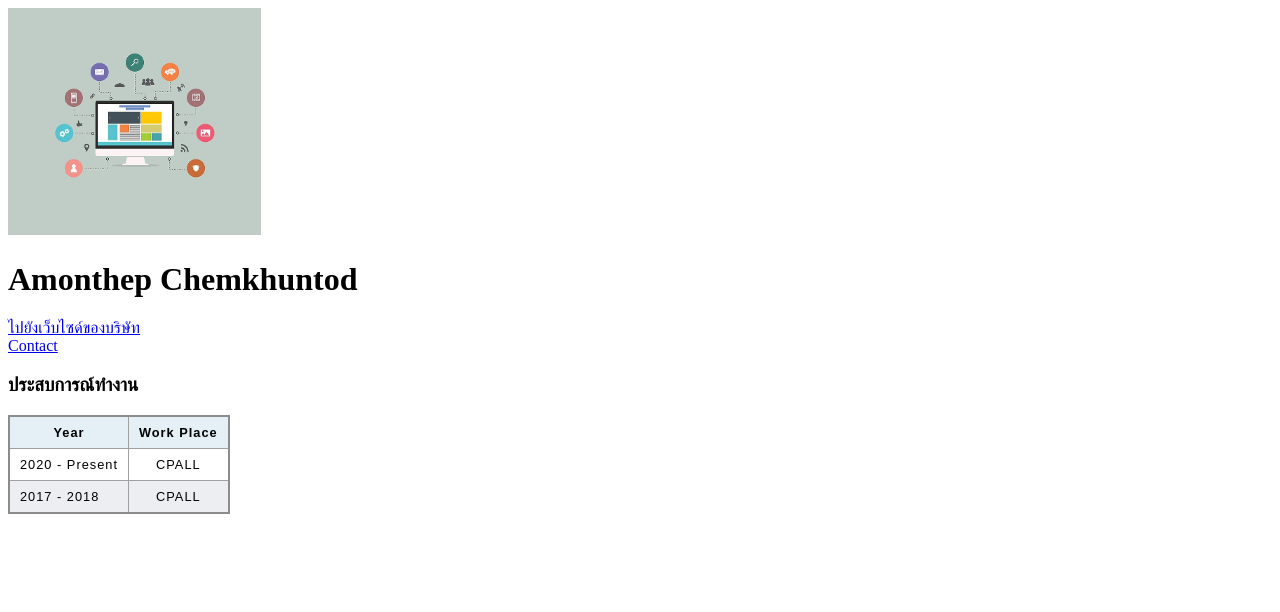
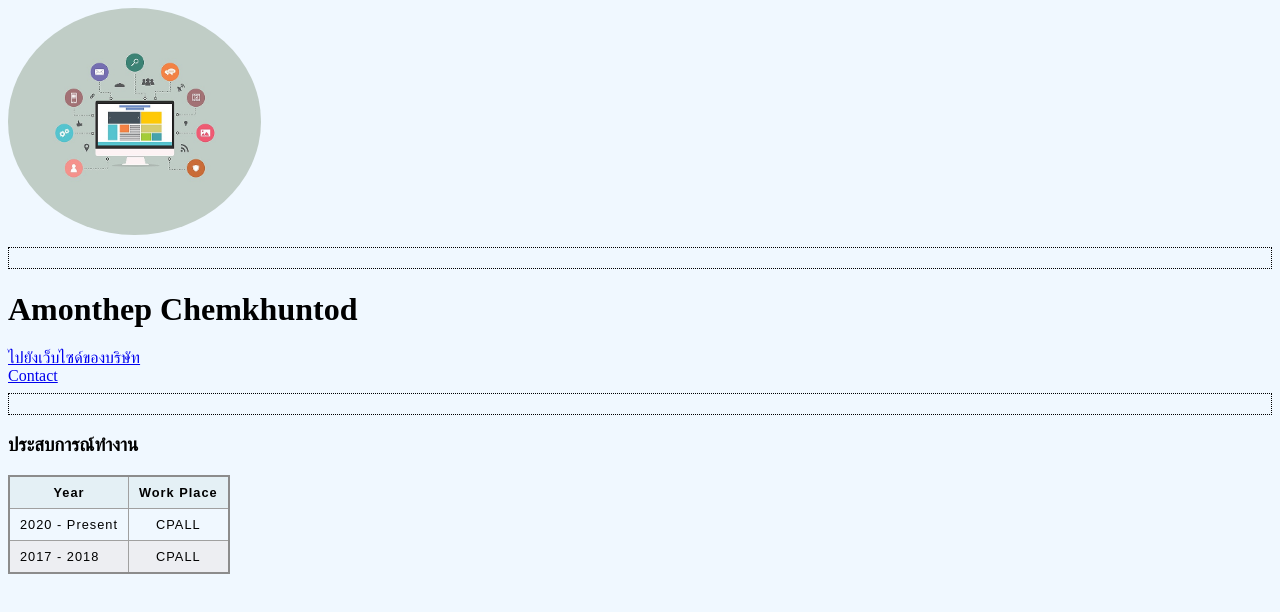
Before and after one commit to Nook16111111/Mypage2024, a plain HTML site: page index.html in a window 1280 px wide. Drawn offline with Linux system fonts and the light colour scheme.

Commit message:
Add files via upload

```diff
--- a/index.html
+++ b/index.html
@@ -5,13 +5,29 @@
     <meta name="viewport" content="width=device-width, initial-scale=1.0">
     <title>Nook</title>
     <link rel="stylesheet" href="Styles.css">
+    <style>
+        img {
+            border-radius: 50%;
+        }
+        </style>
+    <style>
+        body {
+            background-color: aliceblue;
+        }
+    </style>
 </head>
 <body>
-    <img src="Untitled.jpg" alt="" style="width: 20%; height: auto;">
+    <img src="Untitled.jpg" alt=""style="width: 20%; height: auto;">
+
+    <hr style="border-style: dotted;height: 20px;">
+
     <h1>Amonthep Chemkhuntod</h1>
     <a href = "https://www.cpall.co.th">ไปยังเว็บไซด์ของบริษัท</a>
     <br>
     <a href = "contact.html">Contact</a>
+
+    <hr style="border-style: dotted;height: 20px;">
+
     <h3>ประสบการณ์ทำงาน</h3>
     <!--<ul>
         <li>2024 - CPALL</li>
```
